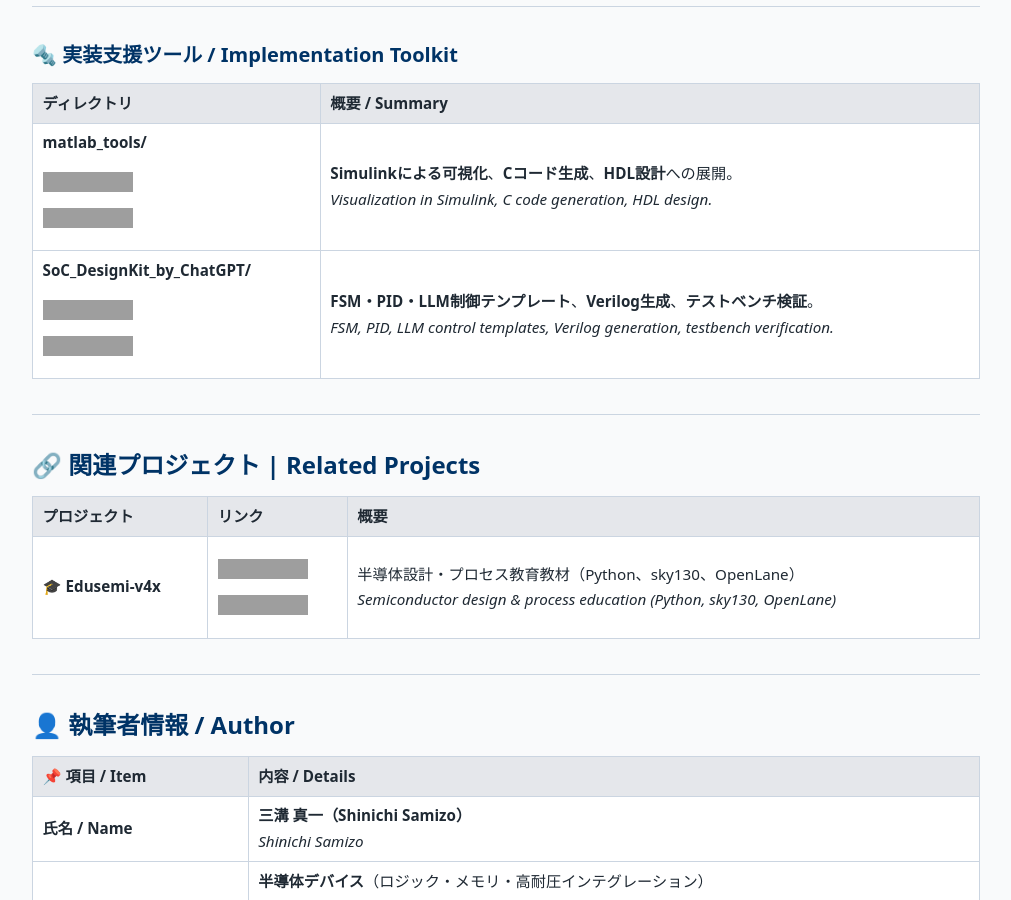
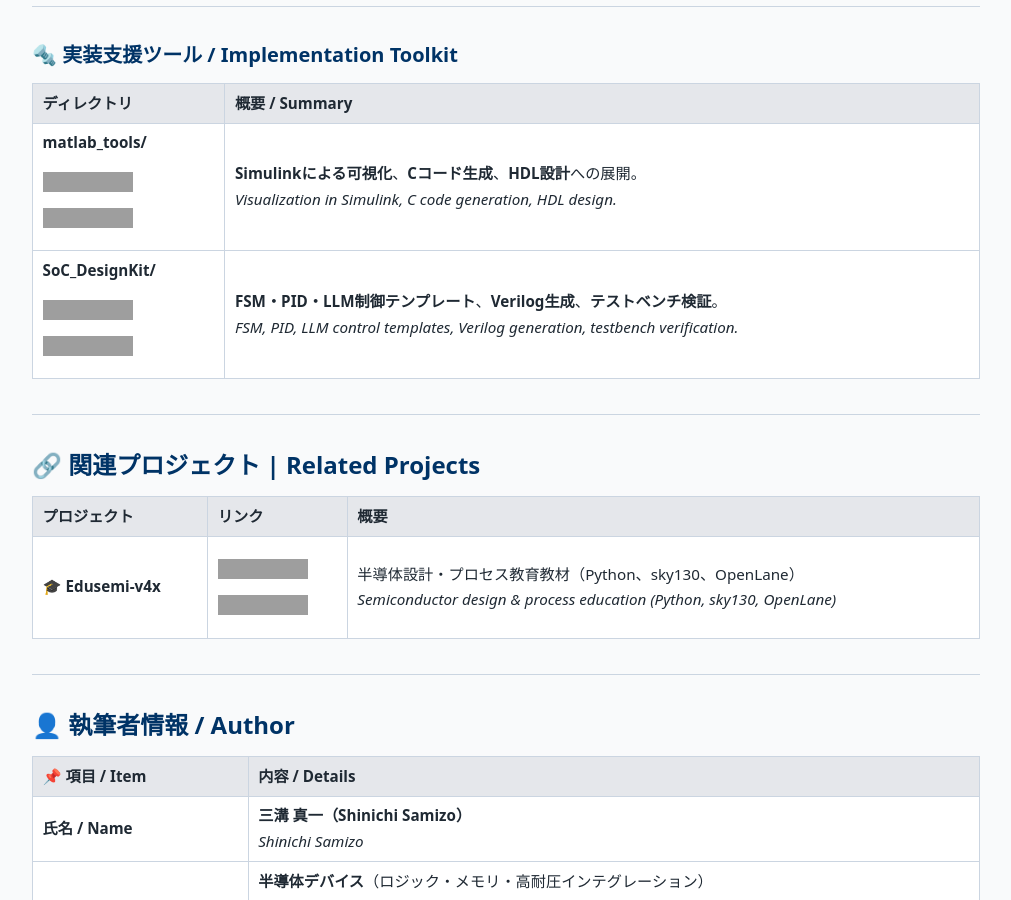
Before and after one commit to Samizo-AITL/EduController, a Jekyll site: the page built from index.md, in a window 1280 px wide and 900 px high, scrolled down 3038 px, cut to the strip 0-900 px from the top of the window. Shown: the whole strip, without its empty margins (98-1109 px from the left). Built offline with Jekyll 4.4.1, drawn with Linux system fonts in a browser that asks for light colours; grey boxes are pictures that could not be loaded.

Commit message:
Update index.md

```diff
--- a/index.md
+++ b/index.md
@@ -75,7 +75,7 @@ title: EduController/README.md
 | **ディレクトリ** | **概要 / Summary** |
 |------------------|--------------------|
 | **matlab_tools/**<br>[![View Site](https://img.shields.io/badge/View-Site-brightgreen?logo=github)](https://samizo-aitl.github.io/EduController/matlab_tools/)  [![View Repo](https://img.shields.io/badge/View-Repo-blue?logo=github)](https://github.com/Samizo-AITL/EduController/tree/main/matlab_tools) | **Simulinkによる可視化**、**Cコード生成**、**HDL設計**への展開。<br>*Visualization in Simulink, C code generation, HDL design.* |
-| **SoC_DesignKit_by_ChatGPT/**<br>[![View Site](https://img.shields.io/badge/View-Site-brightgreen?logo=github)](https://samizo-aitl.github.io/EduController/SoC_DesignKit_by_ChatGPT/) [![View Repo](https://img.shields.io/badge/View-Repo-blue?logo=github)](https://github.com/Samizo-AITL/EduController/tree/main/SoC_DesignKit_by_ChatGPT) | **FSM・PID・LLM制御テンプレート**、**Verilog生成**、**テストベンチ検証**。<br>*FSM, PID, LLM control templates, Verilog generation, testbench verification.* |
+| **SoC_DesignKit/**<br>[![View Site](https://img.shields.io/badge/View-Site-brightgreen?logo=github)](https://samizo-aitl.github.io/EduController/SoC_DesignKit_by_ChatGPT/) [![View Repo](https://img.shields.io/badge/View-Repo-blue?logo=github)](https://github.com/Samizo-AITL/EduController/tree/main/SoC_DesignKit_by_ChatGPT) | **FSM・PID・LLM制御テンプレート**、**Verilog生成**、**テストベンチ検証**。<br>*FSM, PID, LLM control templates, Verilog generation, testbench verification.* |
 
 ---
 
```
